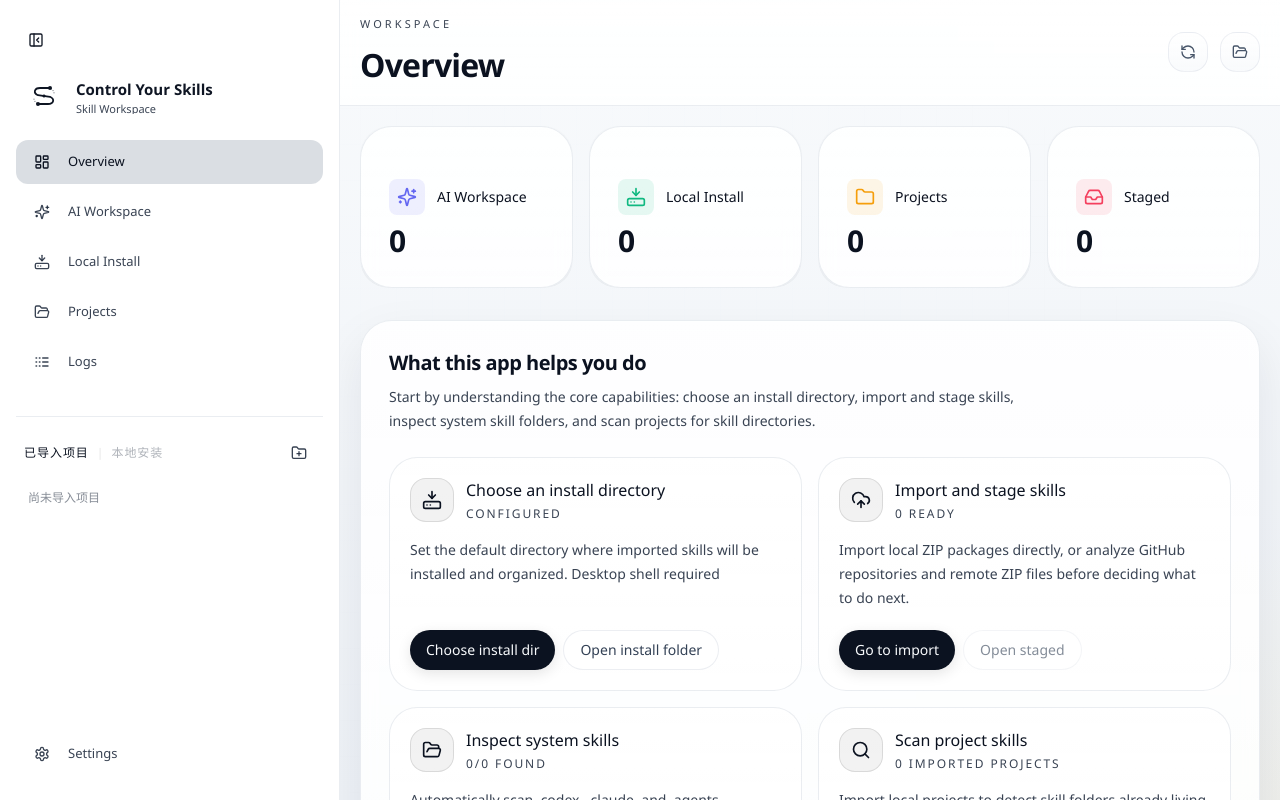
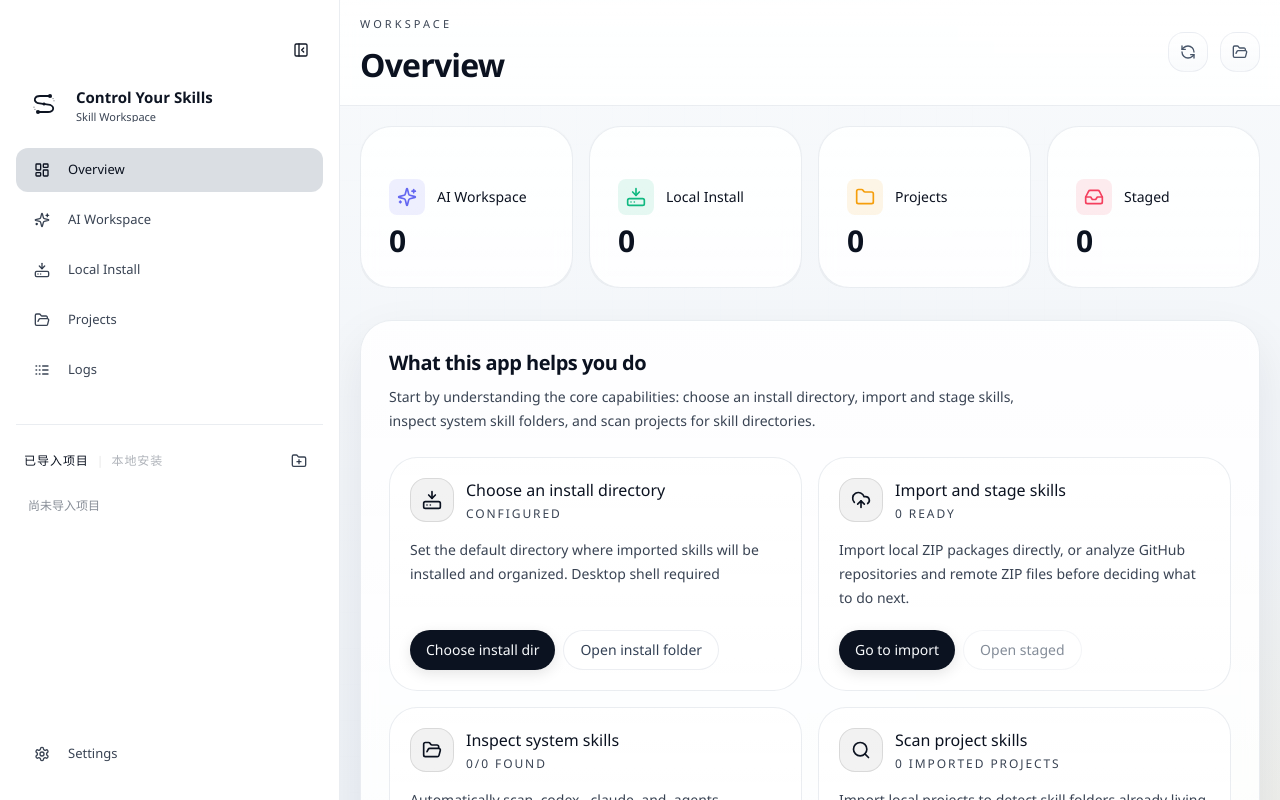
Before and after one commit to KlayPeter/control-yours-skills, a Next.js app: page / in a window 1280 px wide. Built offline with nearby package versions, Linux system fonts and the light colour scheme.

Commit message:
style: align sidebar toggle button to the right like Codex

```diff
--- a/src/components/workspace/workspace-nav-sidebar.tsx
+++ b/src/components/workspace/workspace-nav-sidebar.tsx
@@ -75,13 +75,13 @@ export function WorkspaceNavSidebar({
   return (
     <aside className="app-sidebar">
       <div className="app-sidebar-inner">
-        <div className={cn("flex flex-col", sidebarCollapsed ? "items-center gap-4 px-0" : "gap-5 px-2")}>
-          <div className={cn("flex items-center w-full", sidebarCollapsed && "justify-center")}>
+        <div className={cn("flex flex-col", sidebarCollapsed ? "items-center gap-4 px-0 pt-4" : "gap-5 px-2 pt-3")}>
+          <div className={cn("flex items-center w-full", sidebarCollapsed ? "justify-center" : "justify-end")}>
             <button
               type="button"
               className={cn(
                 "flex shrink-0 items-center justify-center app-text transition-all",
-                sidebarCollapsed ? "h-10 w-10 rounded-[16px] app-surface-subtle shadow-[0_12px_24px_rgba(15,23,42,0.18)]" : "h-8 w-8 rounded-[12px] hover:bg-black/5 dark:hover:bg-white/5 -ml-1"
+                sidebarCollapsed ? "h-10 w-10 rounded-[16px] app-surface-subtle shadow-[0_12px_24px_rgba(15,23,42,0.18)]" : "h-7 w-7 rounded-[8px] hover:bg-black/5 dark:hover:bg-white/5"
               )}
               onClick={() => setSidebarCollapsed(!sidebarCollapsed)}
               title={sidebarCollapsed ? "展开侧边栏" : "折叠侧边栏"}
```
